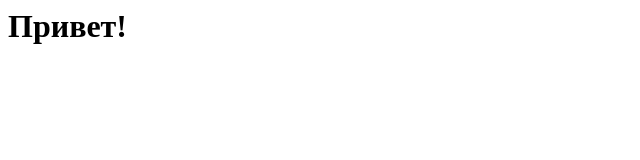
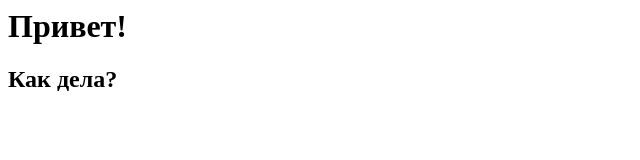
Before and after one commit to CrashBand1coot/Test, a plain HTML site: page index.html in a window 1280 px wide. Shown: the whole page, without its empty margins (0-640 px from the left). Drawn offline with Linux system fonts and the light colour scheme.

Commit message:
Update index.html

```diff
--- a/index.html
+++ b/index.html
@@ -1,3 +1,4 @@
 <body>
     <h1>Привет!</h1>
+    <h2>Как дела?</h2>
 </body>
```
